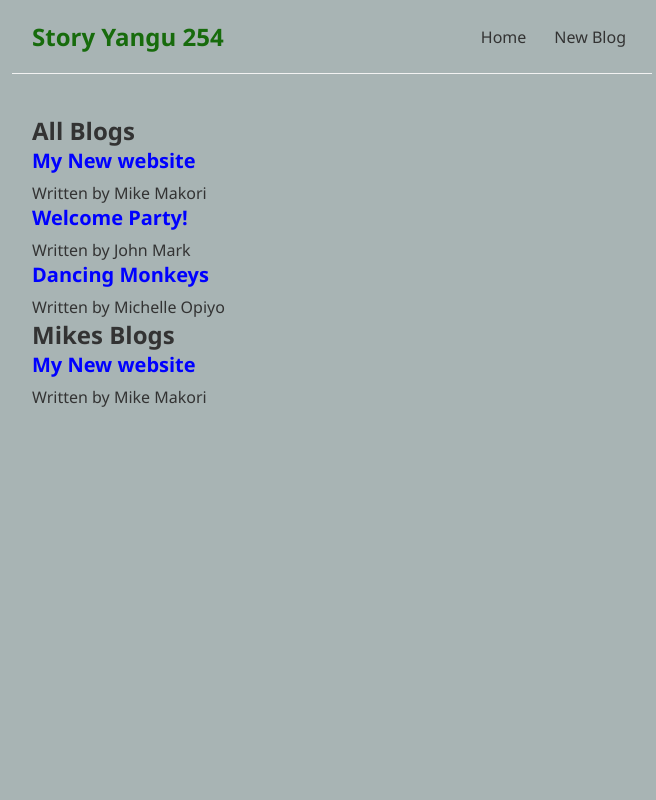
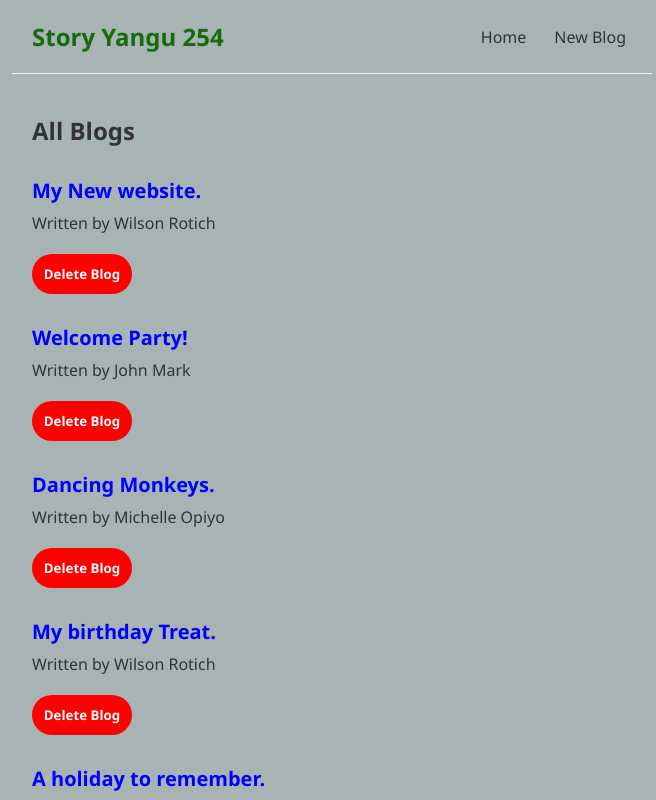
Before and after one commit to bluntpencil254/story-yangu-254, a React (Create React App) app: page / in a window 1280 px wide. Shown: the top 800 px of the page, without its empty margins (308-964 px from the left). Built offline with nearby package versions, Linux system fonts and the light colour scheme.

Commit message:
my new story yangu blog

```diff
--- a/src/bloglist.js
+++ b/src/bloglist.js
@@ -1,6 +1,5 @@
-const BlogList = (props) => {
-    const blogs= props.blogs;
-    const title= props.title;
+const BlogList = ({blogs, title, handleDelete}) => {
+
     return (
         <div className="blog-list">
             <h2>{title}</h2>
@@ -8,6 +7,7 @@ const BlogList = (props) => {
                 <div className="blog-preview" key={blog.id}>
                     <h2>{ blog.title }</h2>
                     <p>Written by { blog.author}</p>
+                    <button onClick={() => handleDelete(blog.id)}>Delete Blog</button>
                 </div>
             ))}
         </div>
--- a/src/home.js
+++ b/src/home.js
@@ -1,19 +1,31 @@
-import { useState } from "react";
+import { useState, useEffect } from "react";
 import BlogList from "./bloglist";
 
 const Home = () => {
     const [blogs, setBlogs] = useState(
         [
-            {title: 'My New website', body: 'dyudgetwfet dfgetedftdew tdfet', author: 'Mike Makori', id: 1},
+            {title: 'My New website.', body: 'dyudgetwfet dfgetedftdew tdfet', author: 'Wilson Rotich', id: 1},
             {title: 'Welcome Party!', body: 'dyudgetwfet dfgetedftdew tdfet', author: 'John Mark', id: 2},
-            {title: 'Dancing Monkeys', body: 'dyudgetwfet dfgetedftdew tdfet', author: 'Michelle Opiyo', id: 3}
-        ]
-    )
+            {title: 'Dancing Monkeys.', body: 'dyudgetwfet dfgetedftdew tdfet', author: 'Michelle Opiyo', id: 3},
+            {title: 'My birthday Treat.', body: 'dyudgetwfet dfgetedftdew tdfet', author: 'Wilson Rotich', id: 4},
+            {title: 'A holiday to remember.', body: 'dyudgetwfet dfgetedftdew tdfet', author: 'Wilson Rotich', id: 5}
+        ]);
+
+        const handleDelete = (id) => {
+            const newBlogs = blogs.filter(blog => blog.id !== id);
+            setBlogs(newBlogs);
+        }
+
+        useEffect(() => {
+            console.log('use effect run');
+            console.log(blogs);
+        });
+
     return (
         <div className="home">
-           <BlogList blogs={blogs} title="All Blogs"/>
+           <BlogList blogs={blogs} title="All Blogs" handleDelete={handleDelete}/>
 
-           <BlogList blogs={blogs.filter((blog) =>blog.author === "Mike Makori")} title="Mikes Blogs"/>
+           <BlogList blogs={blogs.filter((blog) =>blog.author === "Wilson Rotich")} title="Blogs by Wilson"/>
 
         </div>
      );
--- a/src/index.css
+++ b/src/index.css
@@ -37,6 +37,9 @@
   padding: 20px;
 }
 
+.blog-preview{
+  margin-top: 30px;
+}
 
 body{
   background-color: rgb(168, 180, 180);
@@ -51,3 +54,19 @@ body{
   color: #00f;
   margin-bottom: 8px;
 }
+
+button{
+  border: none;
+  height: 40px;
+  width: 100px;
+  border-radius: 20px;
+  background-color: red;
+  color: white;
+  font-weight: bold;
+  margin-top: 20px;
+
+}
+
+button:hover{
+  transform: scale(1.2);
+}
```
